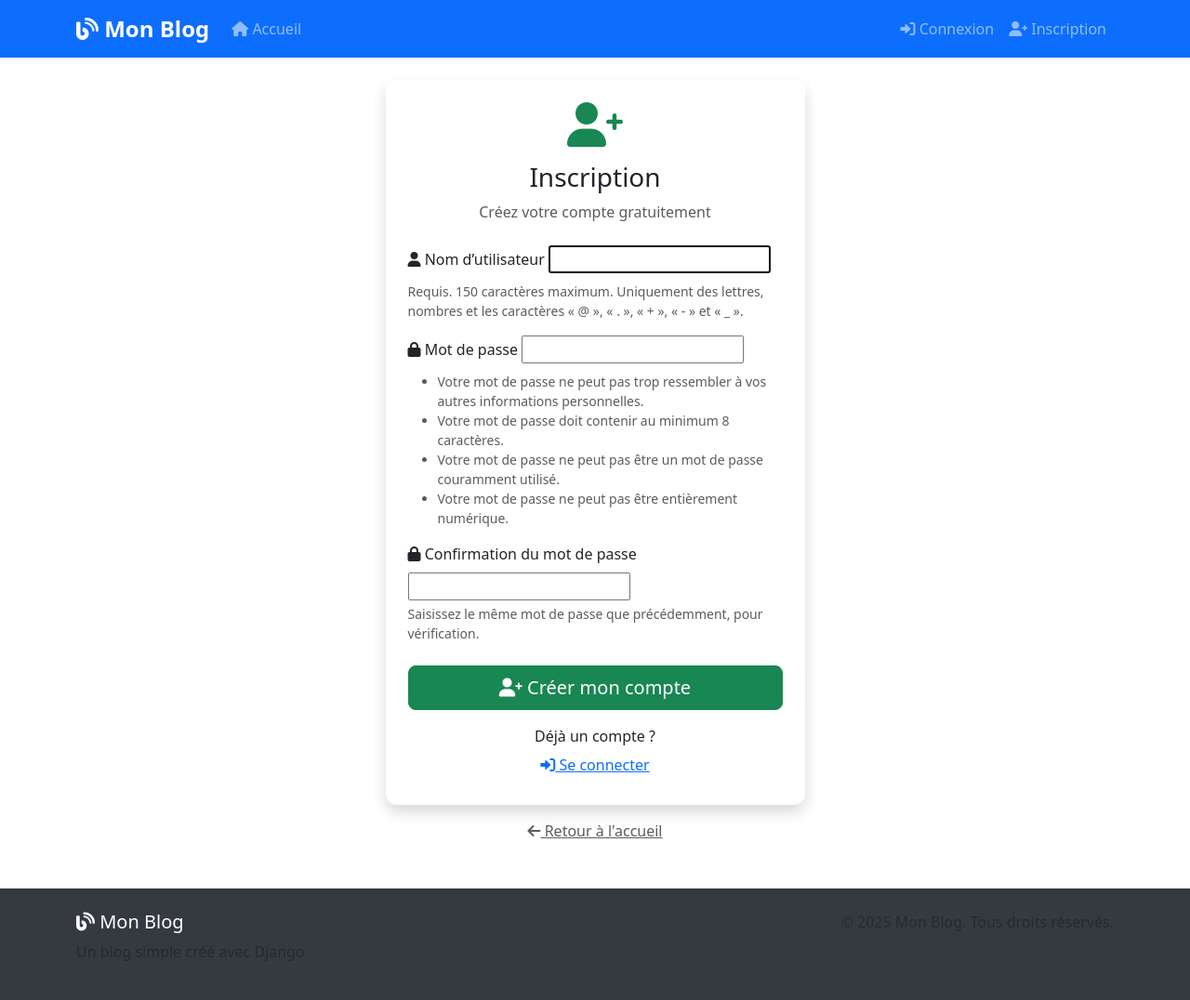
After one commit to aldep2/django-blog, a Django app: page /signup/ in a window 1280 px wide. The commit adds this page. Shown: the whole page at 93% size. Run offline with Django 5.2, Linux system fonts and the light colour scheme.

Commit message:
Add complete authentication system - login, signup, logout

```diff
--- /dev/null
+++ b/blog/templates/blog/auth/signup.html
@@ -0,0 +1,83 @@
+{% extends 'blog/base.html' %}
+{% load static %}
+
+{% block title %}Inscription - Mon Blog{% endblock %}
+
+{% block content %}
+<div class="row justify-content-center">
+    <div class="col-md-6 col-lg-5">
+        <div class="card shadow">
+            <div class="card-body p-4">
+                <div class="text-center mb-4">
+                    <i class="fas fa-user-plus fa-3x text-success mb-3"></i>
+                    <h3 class="card-title">Inscription</h3>
+                    <p class="text-muted">Créez votre compte gratuitement</p>
+                </div>
+
+                <form method="post">
+                    {% csrf_token %}
+
+                    <div class="mb-3">
+                        <label for="{{ form.username.id_for_label }}" class="form-label">
+                            <i class="fas fa-user"></i> {{ form.username.label }}
+                        </label>
+                        {{ form.username }}
+                        {% if form.username.help_text %}
+                            <div class="form-text">{{ form.username.help_text }}</div>
+                        {% endif %}
+                    </div>
+
+                    <div class="mb-3">
+                        <label for="{{ form.password1.id_for_label }}" class="form-label">
+                            <i class="fas fa-lock"></i> {{ form.password1.label }}
+                        </label>
+                        {{ form.password1 }}
+                        {% if form.password1.help_text %}
+                            <div class="form-text">{{ form.password1.help_text|safe }}</div>
+                        {% endif %}
+                    </div>
+
+                    <div class="mb-4">
+                        <label for="{{ form.password2.id_for_label }}" class="form-label">
+                            <i class="fas fa-lock"></i> {{ form.password2.label }}
+                        </label>
+                        {{ form.password2 }}
+                        {% if form.password2.help_text %}
+                            <div class="form-text">{{ form.password2.help_text }}</div>
+                        {% endif %}
+                    </div>
+
+                    <div class="d-grid mb-3">
+                        <button type="submit" class="btn btn-success btn-lg">
+                            <i class="fas fa-user-plus"></i> Créer mon compte
+                        </button>
+                    </div>
+                </form>
+
+                <div class="text-center">
+                    <p class="mb-0">Déjà un compte ?</p>
+                    <a href="{% url 'blog:login' %}" class="btn btn-link">
+                        <i class="fas fa-sign-in-alt"></i> Se connecter
+                    </a>
+                </div>
+            </div>
+        </div>
+
+        <div class="text-center mt-3">
+            <a href="{% url 'blog:liste_articles' %}" class="text-muted">
+                <i class="fas fa-arrow-left"></i> Retour à l'accueil
+            </a>
+        </div>
+    </div>
+</div>
+
+<style>
+    .form-control {
+        border-radius: 8px;
+    }
+    .card {
+        border-radius: 12px;
+        border: none;
+    }
+</style>
+{% endblock %}
--- a/blog/templates/blog/base.html
+++ b/blog/templates/blog/base.html
@@ -86,13 +86,18 @@
                                 {% if user.is_staff %}
                                 <li><a class="dropdown-item" href="{% url 'admin:index' %}"><i class="fas fa-cog"></i> Administration</a></li>
                                 {% endif %}
-                                <li><a class="dropdown-item" href="#"><i class="fas fa-sign-out-alt"></i> Déconnexion</a></li>
+                                <li><a class="dropdown-item" href="{% url 'blog:logout' %}"><i class="fas fa-sign-out-alt"></i> Déconnexion</a></li>
                             </ul>
                         </li>
                     {% else %}
                         <li class="nav-item">
-                            <a class="nav-link" href="#">
+                            <a class="nav-link" href="{% url 'blog:login' %}">
                                 <i class="fas fa-sign-in-alt"></i> Connexion
+                            </a>
+                        </li>
+                        <li class="nav-item">
+                            <a class="nav-link" href="{% url 'blog:signup' %}">
+                                <i class="fas fa-user-plus"></i> Inscription
                             </a>
                         </li>
                     {% endif %}
--- a/blog/templates/blog/detail_article.html
+++ b/blog/templates/blog/detail_article.html
@@ -69,7 +69,8 @@
             {% else %}
             <div class="alert alert-info">
                 <i class="fas fa-info-circle"></i>
-                Vous devez être <a href="#" class="alert-link">connecté</a> pour laisser un commentaire.
+                Vous devez être <a href="{% url 'blog:login' %}" class="alert-link">connecté</a> pour laisser un commentaire.
+                <a href="{% url 'blog:signup' %}" class="alert-link">Pas encore de compte ?</a>
             </div>
             {% endif %}
 
--- a/blog/urls.py
+++ b/blog/urls.py
@@ -15,4 +15,9 @@ urlpatterns = [
 
     # Ajouter un commentaire (pour AJAX si besoin)
     path('article/<slug:slug>/commentaire/', views.ajouter_commentaire, name='ajouter_commentaire'),
+
+    # URLs d'authentification
+    path('login/', views.user_login, name='login'),
+    path('signup/', views.user_signup, name='signup'),
+    path('logout/', views.user_logout, name='logout'),
 ]
--- a/blog/views.py
+++ b/blog/views.py
@@ -1,6 +1,9 @@
 from django.shortcuts import render, get_object_or_404, redirect
 from django.core.paginator import Paginator, EmptyPage, PageNotAnInteger
 from django.contrib.auth.decorators import login_required
+from django.contrib.auth import authenticate, login, logout
+from django.contrib.auth.forms import UserCreationForm
+from django.contrib.auth.models import User
 from django.contrib import messages
 from django.db.models import Q
 from .models import Article, Categorie, Commentaire
@@ -135,3 +138,54 @@ def ajouter_commentaire(request, slug):
             messages.error(request, 'Erreur dans le formulaire de commentaire.')
 
     return redirect('blog:article_detail', slug=slug)
+
+
+# Vues d'authentification
+def user_login(request):
+    """Vue pour la connexion des utilisateurs"""
+    if request.method == 'POST':
+        username = request.POST.get('username')
+        password = request.POST.get('password')
+
+        if username and password:
+            user = authenticate(request, username=username, password=password)
+            if user is not None:
+                login(request, user)
+                messages.success(request, f'Bienvenue {user.username} !')
+                next_url = request.GET.get('next', 'blog:liste_articles')
+                return redirect(next_url)
+            else:
+                messages.error(request, 'Nom d\'utilisateur ou mot de passe incorrect.')
+        else:
+            messages.error(request, 'Veuillez remplir tous les champs.')
+
+    return render(request, 'blog/auth/login.html')
+
+
+def user_signup(request):
+    """Vue pour l'inscription des utilisateurs"""
+    if request.method == 'POST':
+        form = UserCreationForm(request.POST)
+        if form.is_valid():
+            user = form.save()
+            username = form.cleaned_data.get('username')
+            messages.success(request, f'Compte créé avec succès pour {username} ! Vous pouvez maintenant vous connecter.')
+            return redirect('blog:login')
+        else:
+            for field, errors in form.errors.items():
+                for error in errors:
+                    messages.error(request, f'{field.title()}: {error}')
+    else:
+        form = UserCreationForm()
+
+    context = {'form': form}
+    return render(request, 'blog/auth/signup.html', context)
+
+
+def user_logout(request):
+    """Vue pour la déconnexion des utilisateurs"""
+    username = request.user.username if request.user.is_authenticated else None
+    logout(request)
+    if username:
+        messages.success(request, f'À bientôt {username} !')
+    return redirect('blog:liste_articles')
```
Also changed, not shown: blog/templates/blog/auth/login.html (added, +57 -0 lines).
